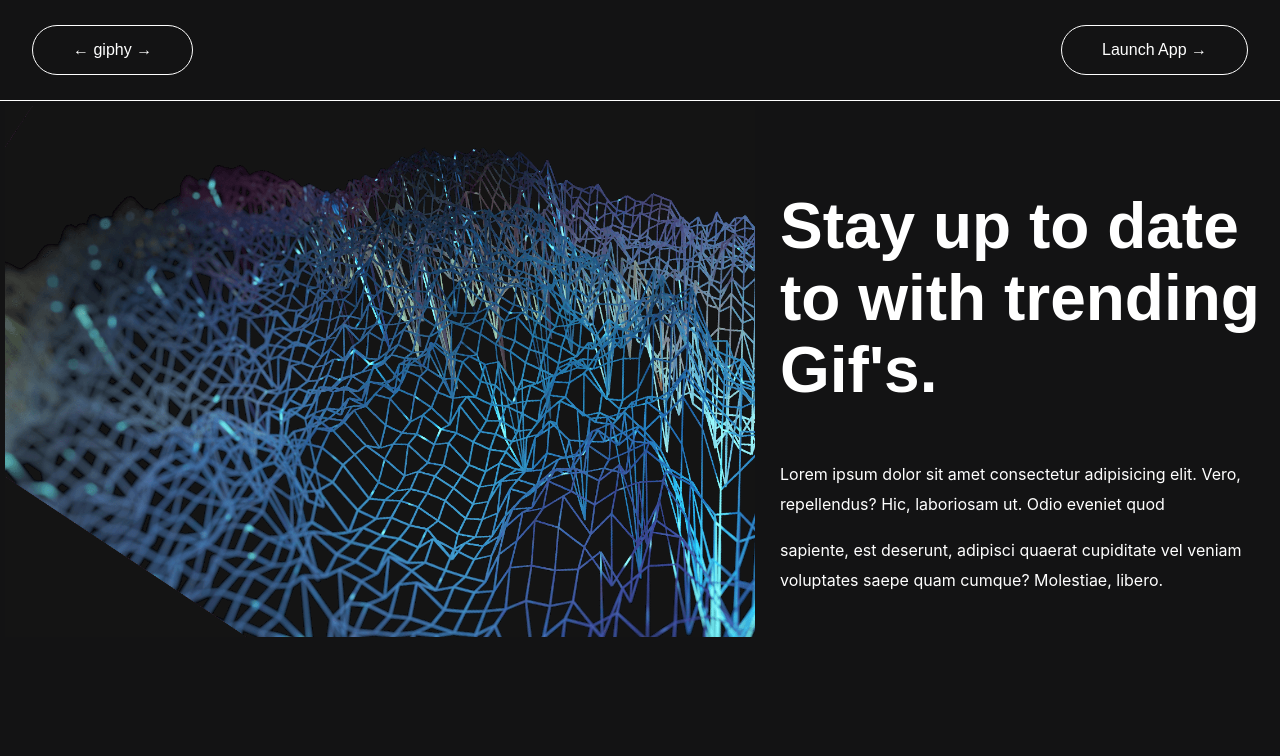
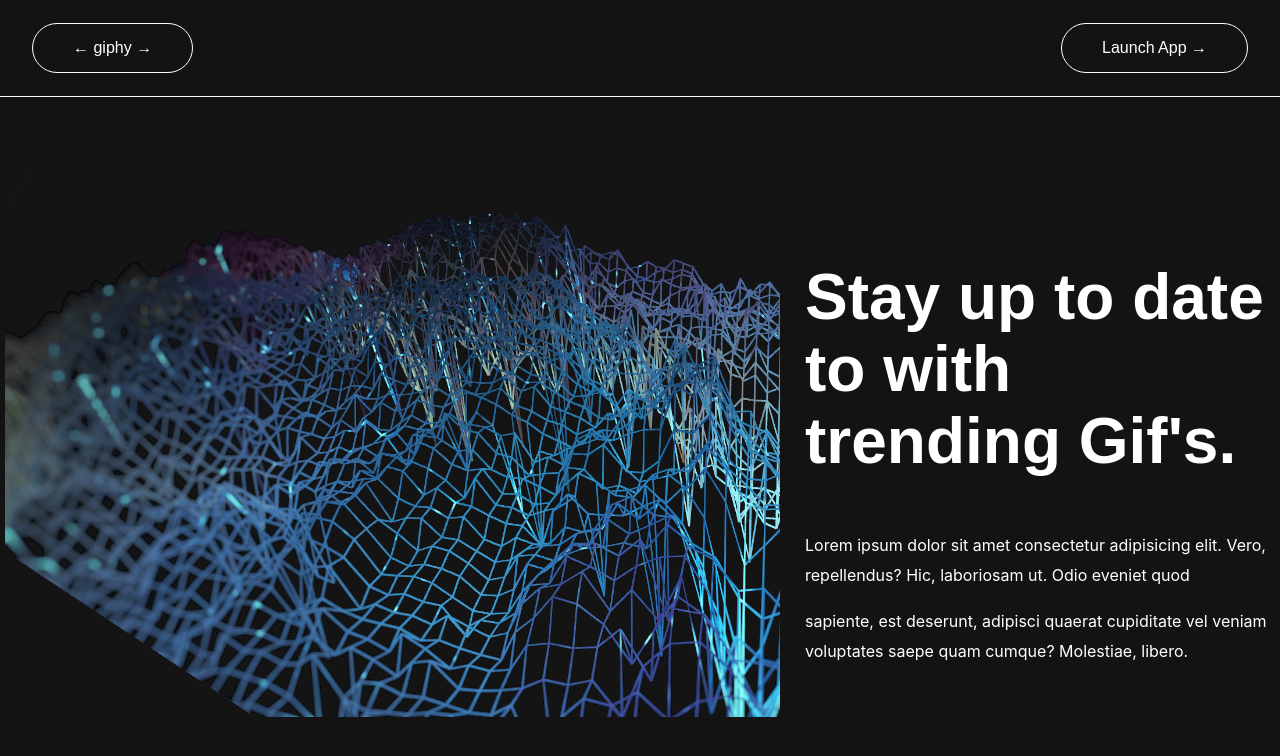
Before and after one commit to keilmart/react-giphy, a React (Create React App) app: page / in a window 1280 px wide. Shown: the top 756 px of the page. Built offline with nearby package versions, Linux system fonts and the light colour scheme.

Commit message:
slight tweaks

```diff
--- a/src/App.css
+++ b/src/App.css
@@ -25,6 +25,8 @@ h2 {
   color: #FFFFFF;
   font-size: 50px;
   font-weight: bold;
+  padding: 0 30px 0 30px;
+  text-align: center;
 }
 
 h4 {
@@ -63,7 +65,7 @@ h4 {
 }
 
 header {
-    height: 100px;
+    height: 12vh;
     background-color: #131314;
     display: flex;
     flex-direction: row;
@@ -74,17 +76,18 @@ header {
 }
 
 .mainDescription {
-  width: 40%;
+  width: 38%;
   padding-left: 30px;
 }
 
-.headerContainer {
+.homepageContainer {
+  height: 87vh;
   display: flex;
   align-items: center;
 }
 
 .mainImageContainer {
-  width: 60%;
+  width: 62%;
 }
 
 .mainImage {
--- a/src/components/Homepage.js
+++ b/src/components/Homepage.js
@@ -6,7 +6,7 @@ class Header extends Component {
     render() {
         return (
             <section>
-                <div className="headerContainer">
+                <div className="homepageContainer">
                     <div className="mainImageContainer">
                         <img class="mainImage" src={mainImage} alt="Logo"/>
                     </div>
--- a/src/components/mainList.js
+++ b/src/components/mainList.js
@@ -1,10 +1,10 @@
 import React from 'react'
-import GiphyListItem from './mainListItems.js'
+import GiphyListProp from './mainListItems.js'
 
 const GiphyList = ({gifs}) => {
   const giphList = gifs.map((gif, i) =>
     <div key={i}>
-        <GiphyListItem gif={gif} key={gif.id} />
+        <GiphyListProp gif={gif} key={gif.id} />
     </div>
   )
 
@@ -16,3 +16,54 @@ const GiphyList = ({gifs}) => {
 }
 
 export default GiphyList;
+
+
+
+
+
+// import React, { Component } from "react";
+// import GiphyListProp from './mainListItems.js'
+
+// class Results extends Component {
+
+//     constructor() {
+//         super();
+//         this.state = {
+//             giphyMainArray: [],
+//             // loading: true,
+//         };
+//     }
+
+//     render() {
+//         // if (this.state.loading) {
+//         //     return <div className="loadScreen"><Loader
+//         //         type="Puff"
+//         //         color="#ecbfea"
+//         //         height={100}
+//         //         width={100}
+//         //         // timeout={3000} //3 secs
+//         //     /></div>;
+//         // }
+
+//     return (
+//             <div className="flexContent">
+//                         <ul className="wrapper container">
+//                             {this.state.giphyMainArray.map((giphysToRender) => {
+//                                 return (
+//                                         <li key={giphysToRender.id} className="giphysStyle">
+//                                             <div className="imgHold">
+//                                                 <img src={giphysToRender.images.fixed_height.url} />
+//                                             </div>
+//                                             <h4>{giphysToRender.title}</h4>
+//                                         </li>
+//                                     // </motion.div>
+//                                 );
+//                             })}
+//                         </ul>
+
+//             </div >
+//         );
+//     }
+// }
+
+// export default Results;
--- a/src/components/mainListItems.js
+++ b/src/components/mainListItems.js
@@ -2,11 +2,11 @@ import React from 'react'
 
 const GiphyListProp = ({gif}) => {
   const gifImageInfo = gif.images.downsized_medium
-  // const gifImageTitle = gif.name
+  // const gifImageTitle = gif.title
   return (
     <div>
       <img src={gifImageInfo.url} name={gifImageInfo.title} alt={gifImageInfo.slug} height="250" width="250"></img>
-      {/* <h4>{gifImageTitle.title}</h4> */}
+      {/* <h4>{gifImageInfo.title}</h4> */}
     </div>
   )
 }
```
